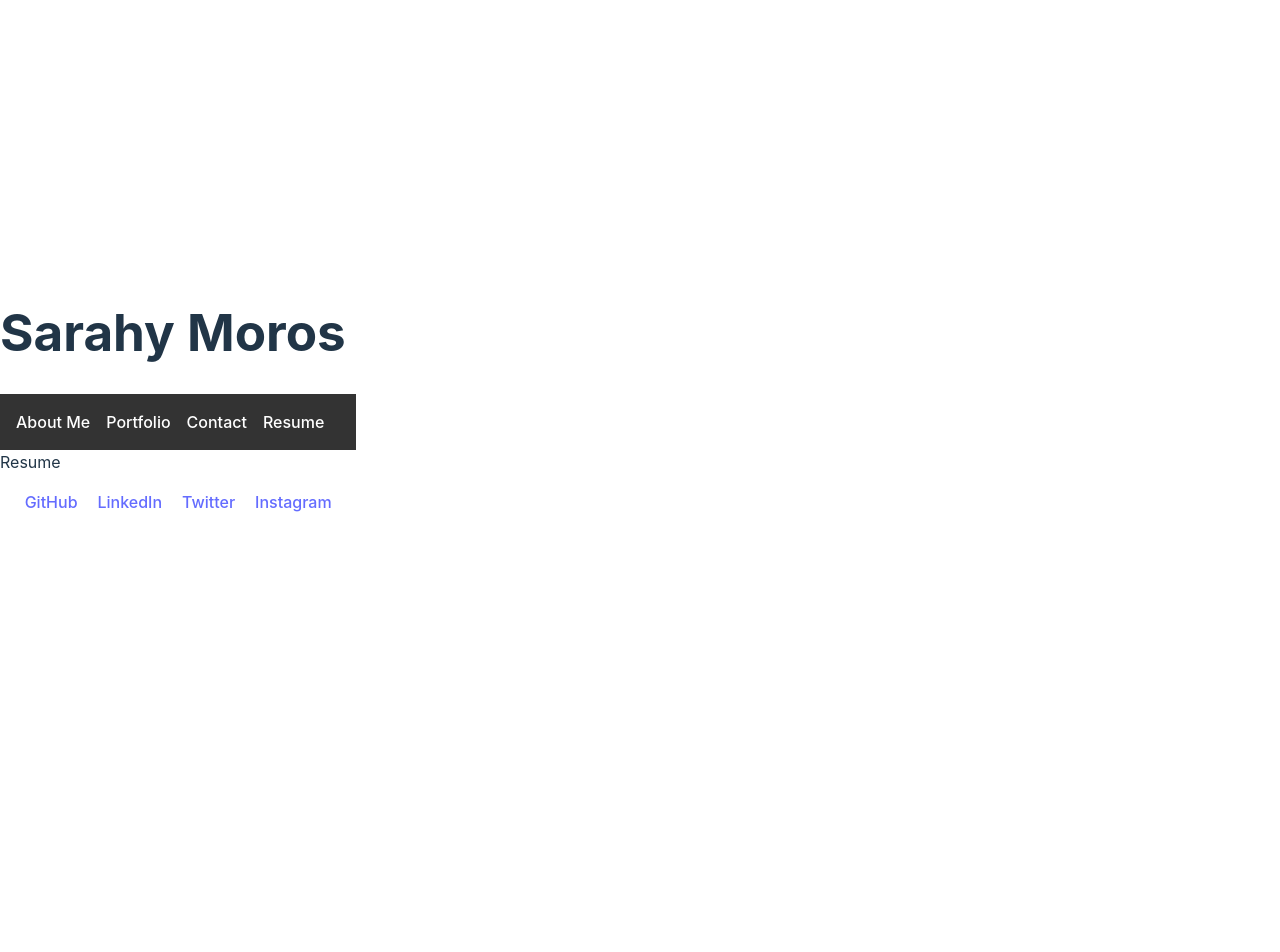
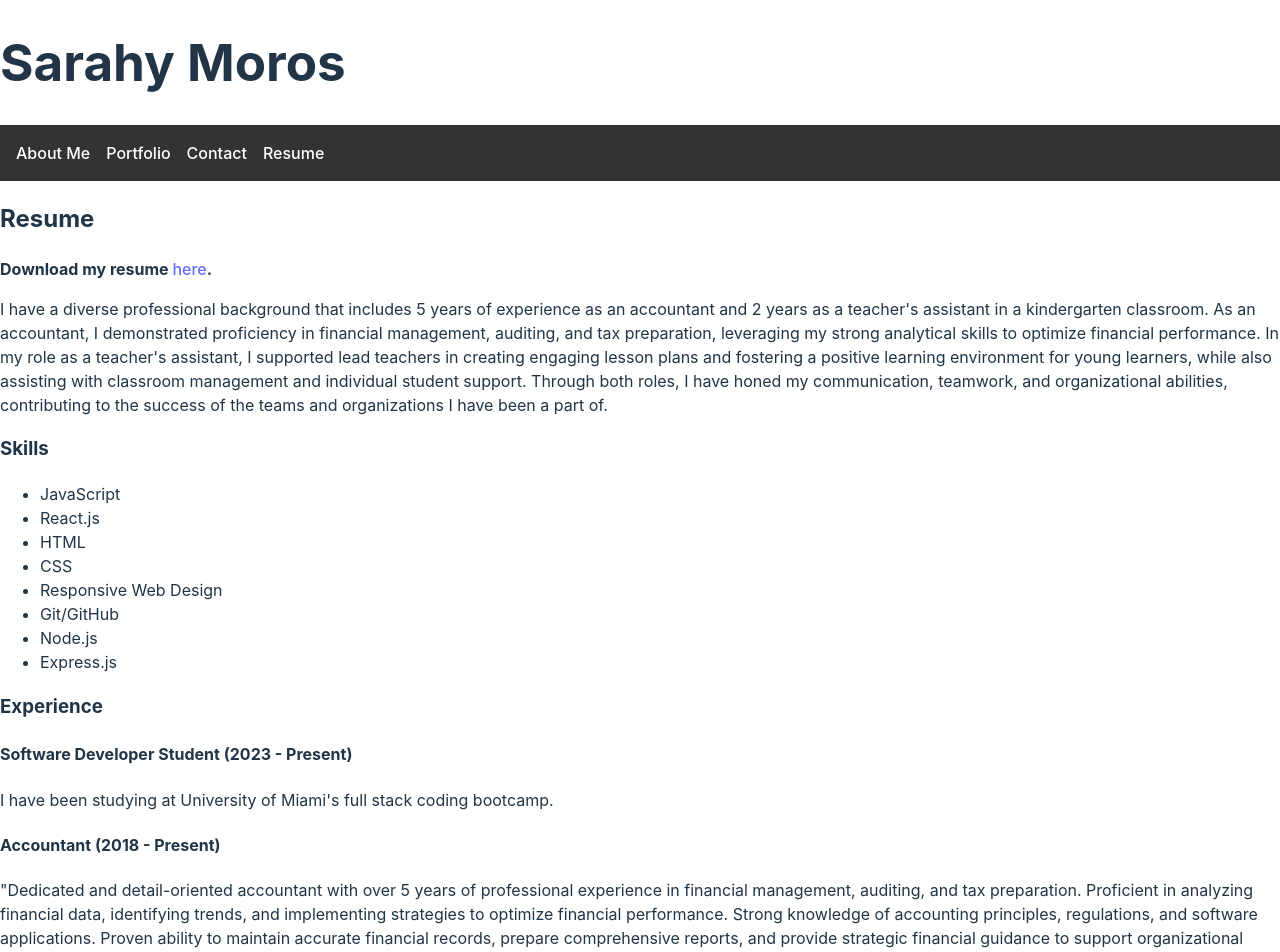
Before and after one commit to Sarmoros/React-Portfolio, a React (Vite) app: page /resume in a window 1280 px wide. Shown: the top 952 px of the page. Before the commit the page ends 800 px from the top, so only its background shows below. Built offline with nearby package versions, Linux system fonts and the light colour scheme.

Commit message:
completed resume page

```diff
--- a/src/components/resume.jsx
+++ b/src/components/resume.jsx
@@ -1,9 +1,31 @@
-import React from 'react'
+import React from 'react';
 
 const Resume = () => {
   return (
-    <div>Resume</div>
-  )
+    <div className="resume">
+      <h2>Resume</h2>
+      <b>Download my resume <a href="/path/to/resume.pdf" target="_blank" rel="noopener noreferrer">here</a>.</b>
+      <p>I have a diverse professional background that includes 5 years of experience as an accountant and 2 years as a teacher's assistant in a kindergarten classroom. As an accountant, I demonstrated proficiency in financial management, auditing, and tax preparation, leveraging my strong analytical skills to optimize financial performance. In my role as a teacher's assistant, I supported lead teachers in creating engaging lesson plans and fostering a positive learning environment for young learners, while also assisting with classroom management and individual student support. Through both roles, I have honed my communication, teamwork, and organizational abilities, contributing to the success of the teams and organizations I have been a part of.</p>
+      <h3>Skills</h3>
+      <ul>
+        <li>JavaScript</li>
+        <li>React.js</li>
+        <li>HTML</li>
+        <li>CSS</li>
+        <li>Responsive Web Design</li>
+        <li>Git/GitHub</li>
+        <li>Node.js</li>
+        <li>Express.js</li>
+      </ul>
+      <h3>Experience</h3>
+      <h4>Software Developer Student (2023 - Present)</h4>
+      <p>I have been studying at University of Miami's full stack coding bootcamp.</p>
+      <h4>Accountant (2018 - Present)</h4>
+      <p>"Dedicated and detail-oriented accountant with over 5 years of professional experience in financial management, auditing, and tax preparation. Proficient in analyzing financial data, identifying trends, and implementing strategies to optimize financial performance. Strong knowledge of accounting principles, regulations, and software applications. Proven ability to maintain accurate financial records, prepare comprehensive reports, and provide strategic financial guidance to support organizational goals."</p>
+      <h4>Teacher's Assistant (2016 - 2018)</h4>
+      <p>"Experienced teacher's assistant with 2 years of dedicated service in a kindergarten classroom. Skilled in supporting lead teachers in creating engaging lesson plans, implementing educational activities, and fostering a positive learning environment. Proficient in assisting with classroom management, student supervision, and individualized student support. Strong communication and teamwork abilities, with a passion for contributing to the academic and social development of young learners."</p>
+    </div>
+  );
 }
 
-export default Resume
+export default Resume;
```
